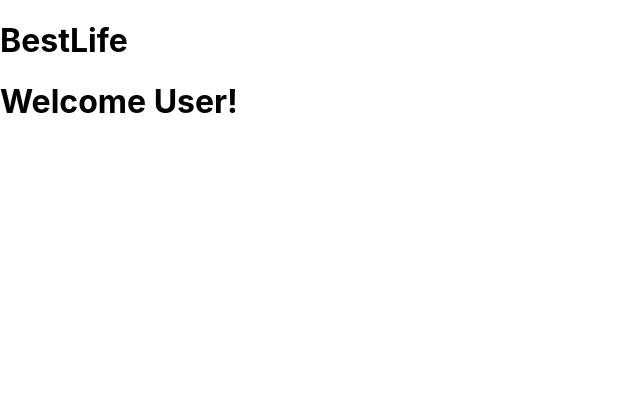
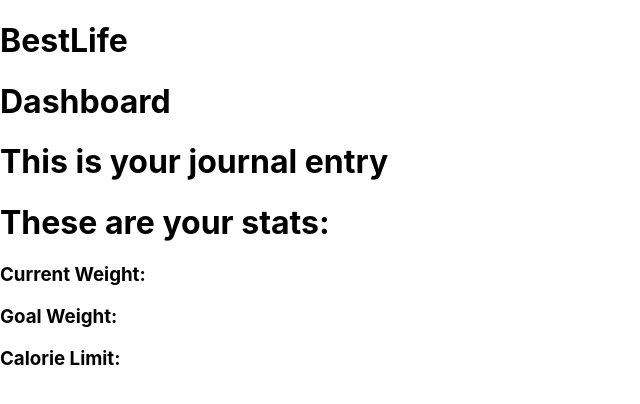
Before and after one commit to Calvinkim4/best-life, a React (Create React App) app in the folder client/: page / in a window 1280 px wide. Both pictures are taken after typing "Sample", "Sample123" into the empty fields and a click on the button "Login". Shown: the top 404 px of the page, without its empty margins (0-640 px from the left). Built offline with nearby package versions, Linux system fonts and the light colour scheme.

Commit message:
created stats component

```diff
--- a/client/src/components/Dashboard/Dashboard.js
+++ b/client/src/components/Dashboard/Dashboard.js
@@ -1,9 +1,15 @@
 import React from 'react';
+import JournalEntry from '../JournalEntry/JournalEntry'
+import Stats from '../Stats/Stats'
 
 class Dashboard extends React.Component{
   render(){
     return(
-      <h1> Welcome User!</h1>
+      <div className='dashboard'>
+      <h1> Dashboard</h1>
+      <JournalEntry />
+      <Stats />
+      </div>
     )
   }
 }
--- a/client/src/components/JournalEntry/JournalEntry.js
+++ b/client/src/components/JournalEntry/JournalEntry.js
@@ -0,0 +1,11 @@
+import React from 'react';
+
+class JournalEntry extends React.Component{
+  render(){
+    return(
+      <h1>This is your journal entry</h1>
+    )
+  }
+}
+
+export default JournalEntry;
--- a/client/src/components/Stats/Stats.js
+++ b/client/src/components/Stats/Stats.js
@@ -0,0 +1,16 @@
+import React from 'react';
+
+class Stats extends React.Component{
+  render(){
+    return(
+      <div className='stats'>
+      <h1>These are your stats:</h1>
+      <h3>Current Weight: </h3>
+      <h3>Goal Weight: </h3>
+      <h3>Calorie Limit: </h3>
+      </div>
+    )
+  }
+}
+
+export default Stats
```
